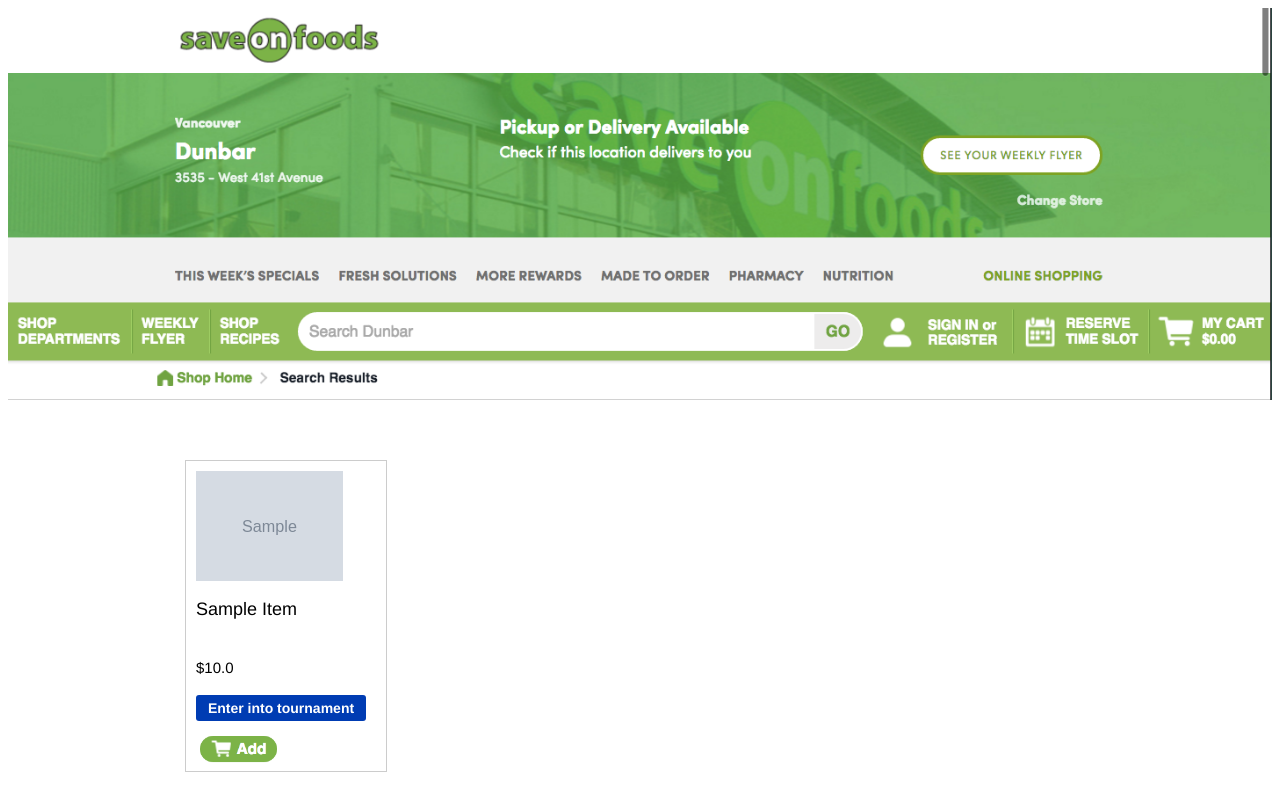
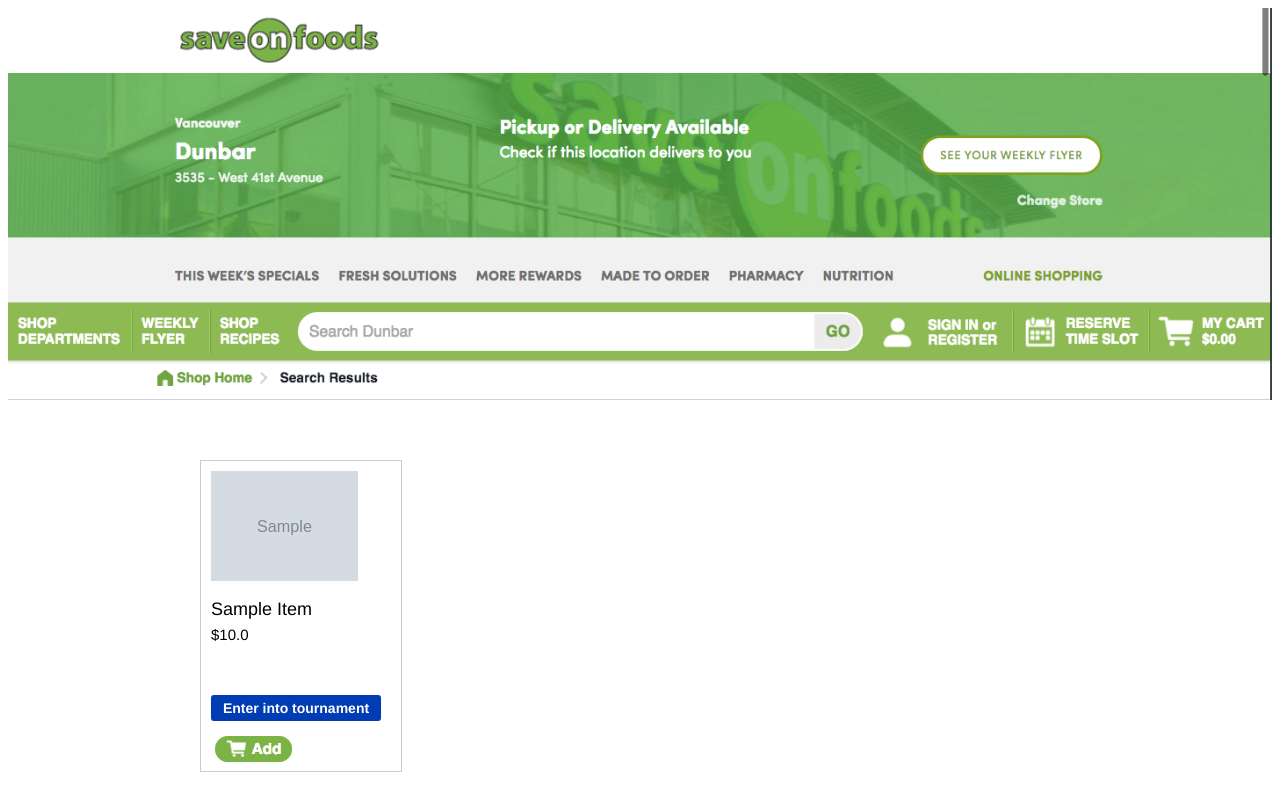
Before and after one commit to ehauner/food-tournament, a Django app: page /game/registration/ in a window 1280 px wide. Shown: the top 811 px of the page. Run offline with Django 3.2, Linux system fonts and the light colour scheme; tables that the repository leaves empty hold one stand-in row (values such as "Sample post"); grey boxes marked "Sample" are stand-in pictures; parts of the project's set-up code (start-up, migrations or seed data) failed here and were passed over; some web fonts are replaced.

Commit message:
added some spacing for longer item names

```diff
--- a/tournament/game/static/game/css/style.css
+++ b/tournament/game/static/game/css/style.css
@@ -227,7 +227,7 @@ input.play[type="submit"]:hover {
   position: absolute;
   top: 900px;
   bottom: 0;
-  left: 70px;
+  left: 100px;
   right: 0;
   margin: auto;
 }
--- a/tournament/game/templates/game/registration.html
+++ b/tournament/game/templates/game/registration.html
@@ -6,17 +6,16 @@
   <title>Team Registration</title>
 </head>
 
-
 <img width="100%" src="{% static 'game/images/save_on_header.png' %}"></img>
 
-
-<!-- <div class="registration-centre"> -->
 <div class="grid">
 {% for item in items %}
   <div class="grid-element">
     <img align="middle" src="{{ item.photo_url }}" height="110px">
     <p style="font-size: 18px;">{{ item.name|title }}</p>
-      <p style="position: absolute; bottom: 80;">${{ item.price }}</p>
+    <div style="position: relative; padding-top: 20px;">
+      <p style="position: absolute; bottom: 0;">${{ item.price }}</p>
+    </div>
     <a style="position: absolute; bottom: 5;" href="">
       <img width="85px" src="{% static 'game/images/add_to_cart.png' %}"></img>
     </a>
@@ -24,4 +23,3 @@
   </div>
 {% endfor %}
 </div>
-<!-- </div> -->
```
Lines whose indentation alone changed are shown as unchanged.
